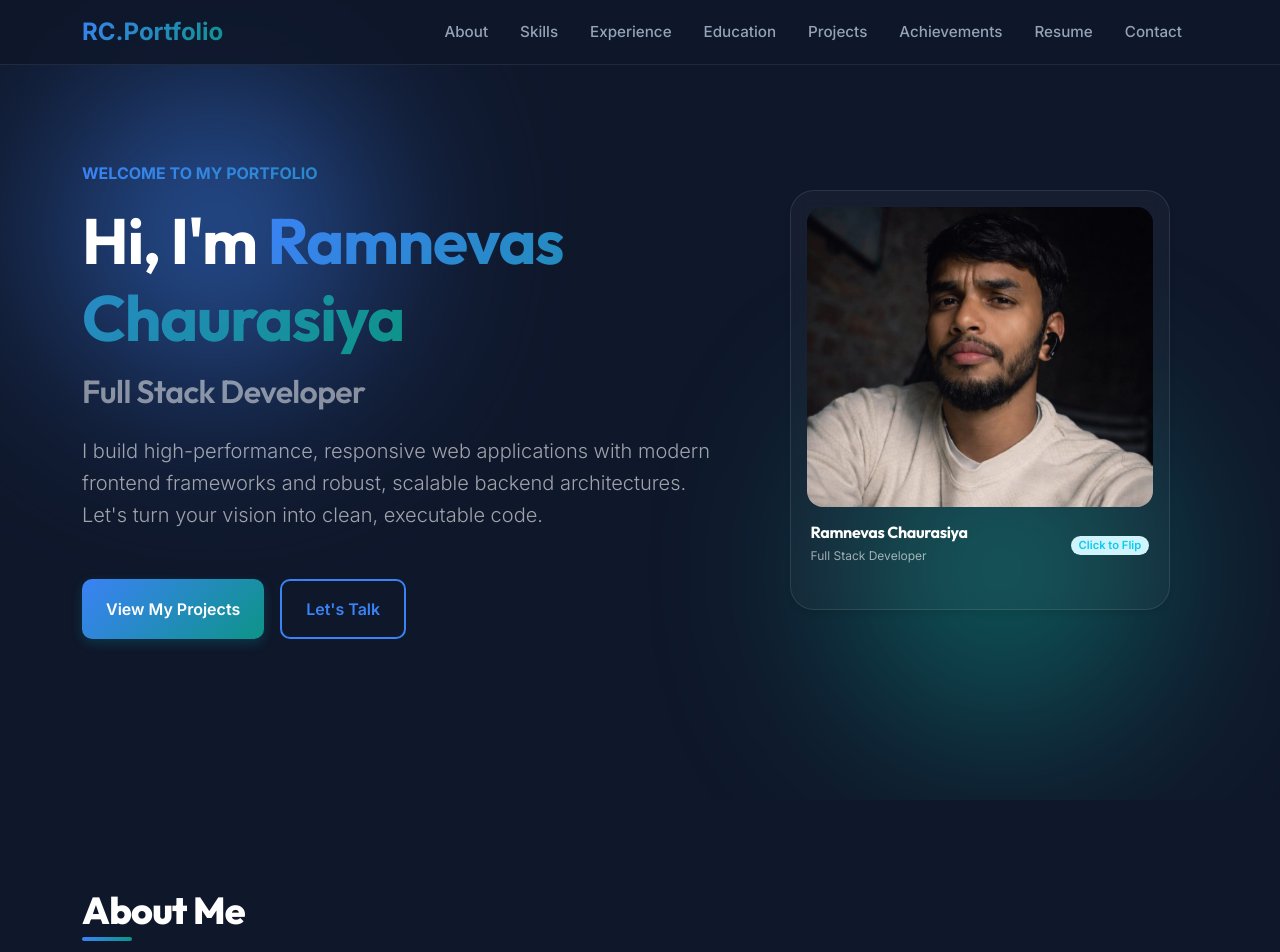
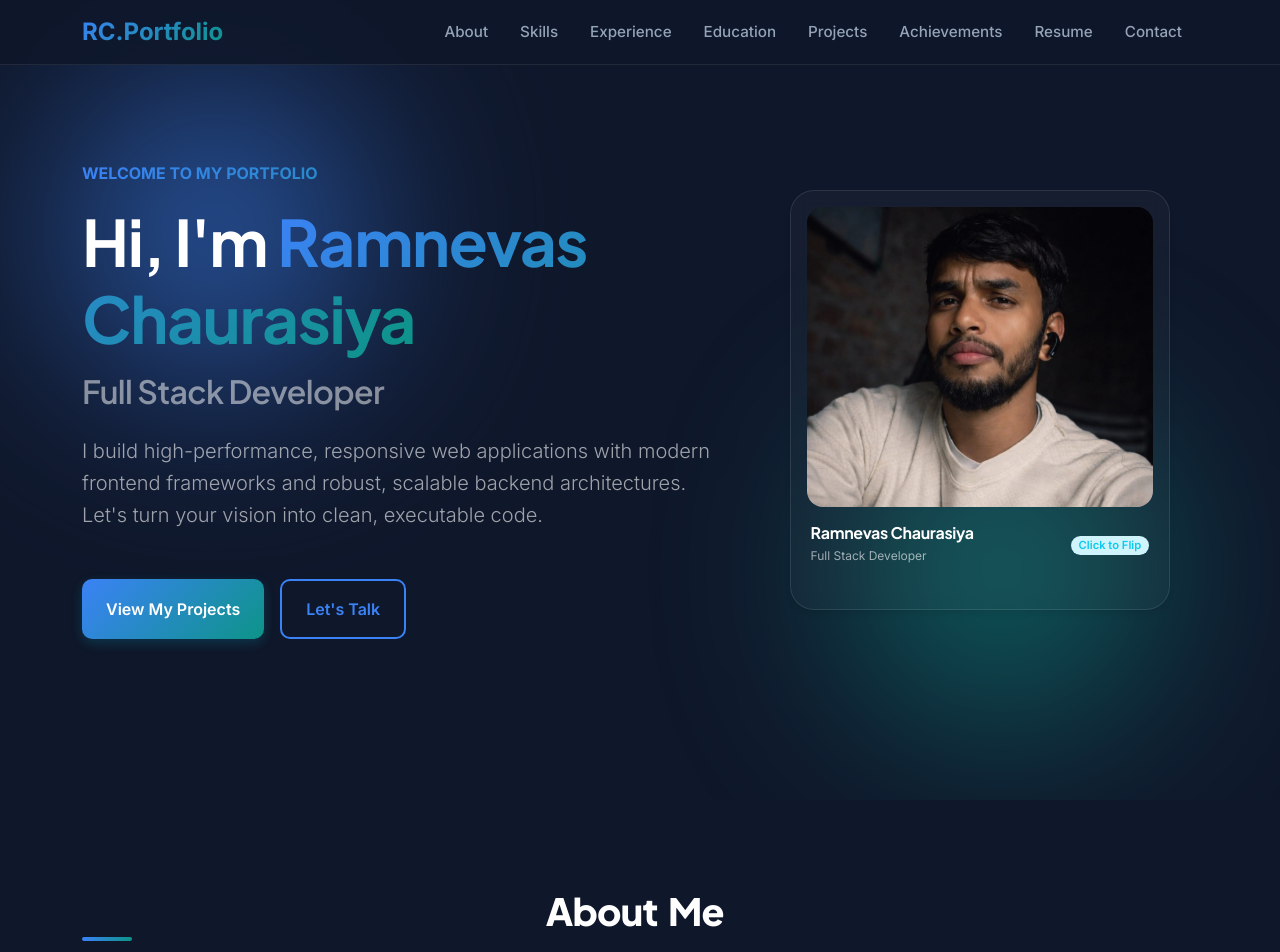
Before and after one commit to mr-rchaurasiya/ramnevas-portfolio, a React (Vite) app in the folder frontend/: page / in a window 1280 px wide. Shown: the top 952 px of the page. Built offline with nearby package versions, Linux system fonts and the light colour scheme; no server answers.

Commit message:
feat: implement staggered scroll-driven letter writing animations for all section headers and update typography to Plus Jakarta Sans

```diff
--- a/frontend/index.html
+++ b/frontend/index.html
@@ -29,7 +29,7 @@
     <!-- Google Fonts -->
     <link rel="preconnect" href="https://fonts.googleapis.com">
     <link rel="preconnect" href="https://fonts.gstatic.com" crossorigin>
-    <link href="https://fonts.googleapis.com/css2?family=Inter:wght@300;400;500;600;700&family=Outfit:wght@300;400;500;600;700;800&display=swap" rel="stylesheet">
+    <link href="https://fonts.googleapis.com/css2?family=Inter:wght@300;400;500;600;700&family=Plus+Jakarta+Sans:wght@300;400;500;600;700;800&display=swap" rel="stylesheet">
   </head>
   <body>
     <div id="root"></div>
--- a/frontend/src/components/About.jsx
+++ b/frontend/src/components/About.jsx
@@ -1,5 +1,6 @@
 import React from 'react';
 import { portfolioData } from '../utils/portfolioData';
+import AnimatedTitle from './AnimatedTitle';
 
 const About = () => {
   const { aboutSummary, aboutDetails } = portfolioData.personalInfo;
@@ -7,14 +8,14 @@ const About = () => {
   return (
     <section id="about" className="position-relative">
       <div className="container">
-        <h2 className="section-title text-white">About Me</h2>
+        <AnimatedTitle text="About Me" />
 
         <div className="row align-items-center g-5">
           <div className="col-lg-6">
             <h3 className="text-white mb-3 fw-bold h4">
               {aboutSummary}
             </h3>
-            <p className="text-muted mb-4">
+            <p className="text-white-50 mb-4">
               {aboutDetails}
             </p>
 
--- a/frontend/src/components/Achievements.jsx
+++ b/frontend/src/components/Achievements.jsx
@@ -1,6 +1,7 @@
 import React from 'react';
 import { portfolioData } from '../utils/portfolioData';
 import { useFetchData } from '../utils/api';
+import AnimatedTitle from './AnimatedTitle';
 
 const Achievements = () => {
   const { data: achievements, loading } = useFetchData('achievements', portfolioData.achievements);
@@ -22,7 +23,7 @@ const Achievements = () => {
   return (
     <section id="achievements" className="position-relative bg-dark-base">
       <div className="container">
-        <h2 className="section-title text-white">Achievements & Recognitions</h2>
+        <AnimatedTitle text="Achievements & Recognitions" />
 
         <div className="row g-4 justify-content-center">
           {!hasAchievements ? (
--- /dev/null
+++ b/frontend/src/components/AnimatedTitle.jsx
@@ -0,0 +1,70 @@
+import React from 'react';
+import { motion } from 'framer-motion';
+
+const AnimatedTitle = ({ text, className = "section-title text-white" }) => {
+  const words = text.split(" ");
+
+  const containerVariants = {
+    hidden: {},
+    visible: {
+      transition: {
+        staggerChildren: 0.08,
+      },
+    },
+  };
+
+  const wordVariants = {
+    hidden: {},
+    visible: {
+      transition: {
+        staggerChildren: 0.025,
+      },
+    },
+  };
+
+  const letterVariants = {
+    hidden: {
+      opacity: 0,
+      y: 12,
+    },
+    visible: {
+      opacity: 1,
+      y: 0,
+      transition: {
+        duration: 0.35,
+        ease: "easeOut",
+      },
+    },
+  };
+
+  return (
+    <motion.h2
+      className={className}
+      variants={containerVariants}
+      initial="hidden"
+      whileInView="visible"
+      viewport={{ once: true, margin: "-80px" }}
+      style={{ display: 'flex', flexWrap: 'wrap', justifyContent: className.includes('text-center') || className.includes('section-title') ? 'center' : 'flex-start' }}
+    >
+      {words.map((word, wordIdx) => (
+        <motion.span
+          key={wordIdx}
+          variants={wordVariants}
+          style={{ display: 'inline-block', whiteSpace: 'nowrap', marginRight: '0.28em' }}
+        >
+          {word.split("").map((char, charIdx) => (
+            <motion.span
+              key={charIdx}
+              variants={letterVariants}
+              style={{ display: 'inline-block' }}
+            >
+              {char}
+            </motion.span>
+          ))}
+        </motion.span>
+      ))}
+    </motion.h2>
+  );
+};
+
+export default AnimatedTitle;
--- a/frontend/src/components/Contact.jsx
+++ b/frontend/src/components/Contact.jsx
@@ -1,5 +1,6 @@
 import React, { useState } from 'react';
 import { portfolioData } from '../utils/portfolioData';
+import AnimatedTitle from './AnimatedTitle';
 
 const Contact = () => {
   const { email, location, linkedin } = portfolioData.personalInfo;
@@ -78,13 +79,13 @@ const Contact = () => {
   return (
     <section id="contact" className="position-relative bg-dark-base">
       <div className="container">
-        <h2 className="section-title text-white">Contact Me</h2>
+        <AnimatedTitle text="Contact Me" />
 
         <div className="row g-5 mt-2">
           {/* Info Details */}
           <div className="col-lg-5">
             <h3 className="text-white fw-bold mb-4 h4">Let's Connect</h3>
-            <p className="text-muted mb-5">
+            <p className="text-white-50 mb-5">
               Have an opening in your development team, a freelance opportunity, or simply want to chat about web technology? Drop me a message and I'll get back to you within 24 hours.
             </p>
 
--- a/frontend/src/components/Education.jsx
+++ b/frontend/src/components/Education.jsx
@@ -1,6 +1,7 @@
 import React from 'react';
 import { portfolioData } from '../utils/portfolioData';
 import { useFetchData } from '../utils/api';
+import AnimatedTitle from './AnimatedTitle';
 
 const Education = () => {
   const { data: education, loading } = useFetchData('education', portfolioData.education);
@@ -22,7 +23,7 @@ const Education = () => {
   return (
     <section id="education" className="position-relative bg-dark-base">
       <div className="container">
-        <h2 className="section-title text-white">Education</h2>
+        <AnimatedTitle text="Education" />
 
         <div className="row g-4 justify-content-center">
           {!hasEducation ? (
--- a/frontend/src/components/Experience.jsx
+++ b/frontend/src/components/Experience.jsx
@@ -1,6 +1,7 @@
 import React from 'react';
 import { portfolioData } from '../utils/portfolioData';
 import { useFetchData } from '../utils/api';
+import AnimatedTitle from './AnimatedTitle';
 
 const Experience = () => {
   const { data: experience, loading } = useFetchData('experience', portfolioData.experience);
@@ -22,7 +23,7 @@ const Experience = () => {
   return (
     <section id="experience" className="position-relative">
       <div className="container">
-        <h2 className="section-title text-white">Work Experience</h2>
+        <AnimatedTitle text="Work Experience" />
 
         <div className="row justify-content-center">
           <div className="col-lg-10">
--- a/frontend/src/components/Projects.jsx
+++ b/frontend/src/components/Projects.jsx
@@ -1,6 +1,7 @@
 import React from 'react';
 import { portfolioData } from '../utils/portfolioData';
 import { useFetchData } from '../utils/api';
+import AnimatedTitle from './AnimatedTitle';
 
 const Projects = () => {
   const { data: projects, loading } = useFetchData('projects', portfolioData.projects);
@@ -22,7 +23,7 @@ const Projects = () => {
   return (
     <section id="projects" className="position-relative">
       <div className="container">
-        <h2 className="section-title text-white">Featured Projects</h2>
+        <AnimatedTitle text="Featured Projects" />
 
         {/* Projects Grid */}
         <div className="row g-4 justify-content-center">
--- a/frontend/src/components/Resume.jsx
+++ b/frontend/src/components/Resume.jsx
@@ -1,5 +1,6 @@
 import React from 'react';
 import { useFetchData } from '../utils/api';
+import AnimatedTitle from './AnimatedTitle';
 
 const Resume = () => {
   const { data: resume } = useFetchData('resume', null);
@@ -10,7 +11,7 @@ const Resume = () => {
       <div className="bg-blob blob-purple" style={{ top: '30%', left: '10%' }}></div>
 
       <div className="container text-center">
-        <h2 className="section-title text-white">Resume</h2>
+        <AnimatedTitle text="Resume" />
 
         <div className="row justify-content-center">
           <div className="col-lg-6 col-md-8 col-12">
--- a/frontend/src/components/Skills.jsx
+++ b/frontend/src/components/Skills.jsx
@@ -2,6 +2,7 @@ import React, { useState } from 'react';
 import { portfolioData } from '../utils/portfolioData';
 import { useFetchData } from '../utils/api';
 import { motion, AnimatePresence } from 'framer-motion';
+import AnimatedTitle from './AnimatedTitle';
 
 const conceptDetails = {
   'DSA': {
@@ -948,7 +949,7 @@ const Skills = () => {
   return (
     <section id="skills" className="position-relative bg-dark-base">
       <div className="container">
-        <h2 className="section-title text-white">Skills & Core Concepts</h2>
+        <AnimatedTitle text="Skills & Core Concepts" />
 
         {/* Technical Skills Sub-Section */}
         <h3 className="h4 text-white-50 fw-bold mb-4 border-bottom pb-2 border-white-10">Technical Skills</h3>
--- a/frontend/src/styles/custom.css
+++ b/frontend/src/styles/custom.css
@@ -1,6 +1,6 @@
 /* Design Tokens & Variables */
 :root {
-  --font-heading: 'Outfit', sans-serif;
+  --font-heading: 'Plus Jakarta Sans', sans-serif;
   --font-body: 'Inter', sans-serif;
 
   --bg-dark-base: #0f172a;        /* Rich Slate Navy */
```
